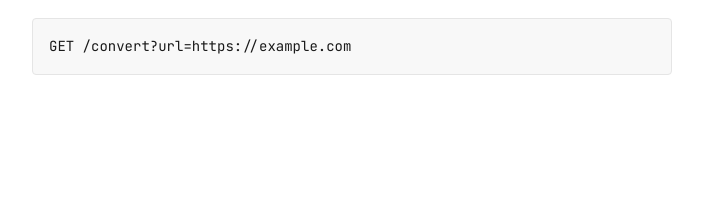
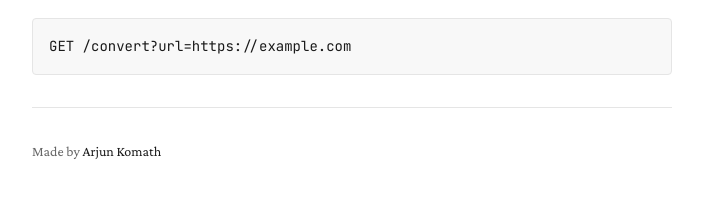
Before and after one commit to arjunkomath/MarkIt, a FastAPI app: page / in a window 1280 px wide. Shown: the part 795-1005 px from the top of the page, without its empty margins (288-991 px from the left). Before the commit the page ends 870 px from the top, so only its background shows below. Run offline with FastAPI, Linux system fonts and the light colour scheme.

Commit message:
Add footer, favicon

```diff
--- a/main.py
+++ b/main.py
@@ -5,6 +5,7 @@ import validators
 from urllib.parse import urlparse
 from fastapi import FastAPI, Request, UploadFile, File, HTTPException
 from fastapi.responses import HTMLResponse, PlainTextResponse
+from fastapi.staticfiles import StaticFiles
 from fastapi.templating import Jinja2Templates
 from markitdown import MarkItDown
 
@@ -12,6 +13,7 @@ logging.basicConfig(level=logging.INFO)
 logger = logging.getLogger(__name__)
 
 app = FastAPI(title="MarkIt", description="Convert URLs and files to Markdown")
+app.mount("/static", StaticFiles(directory="static"), name="static")
 templates = Jinja2Templates(directory="templates")
 md = MarkItDown()
 
--- a/templates/index.html
+++ b/templates/index.html
@@ -4,6 +4,7 @@
     <meta charset="UTF-8">
     <meta name="viewport" content="width=device-width, initial-scale=1.0">
     <title>MarkIt - Convert to Markdown</title>
+    <link rel="icon" href="/static/favicon.ico" type="image/x-icon">
     <link rel="preconnect" href="https://fonts.googleapis.com">
     <link rel="preconnect" href="https://fonts.gstatic.com" crossorigin>
     <link href="https://fonts.googleapis.com/css2?family=Crimson+Pro:ital,wght@0,400;0,600;0,700;1,400&family=JetBrains+Mono:wght@400;500&display=swap" rel="stylesheet">
@@ -129,6 +130,23 @@
             color: #666;
             font-style: italic;
         }
+
+        footer {
+            color: #666;
+            font-size: 14px;
+        }
+
+        footer a {
+            color: #1a1a1a;
+            text-decoration: none;
+            padding: 2px 4px;
+            margin: -2px -4px;
+            transition: background-color 0.15s ease;
+        }
+
+        footer a:hover {
+            background-color: #fff176;
+        }
     </style>
 </head>
 <body>
@@ -178,6 +196,12 @@
         <h2>API</h2>
         <p>You can also use the API directly:</p>
         <pre>GET /convert?url=https://example.com</pre>
+
+        <hr>
+
+        <footer>
+            Made by <a href="https://github.com/arjunkomath">Arjun Komath</a>
+        </footer>
     </article>
 
     <script>
```
Also changed, not shown: static/favicon.ico (added), 1 other file.
